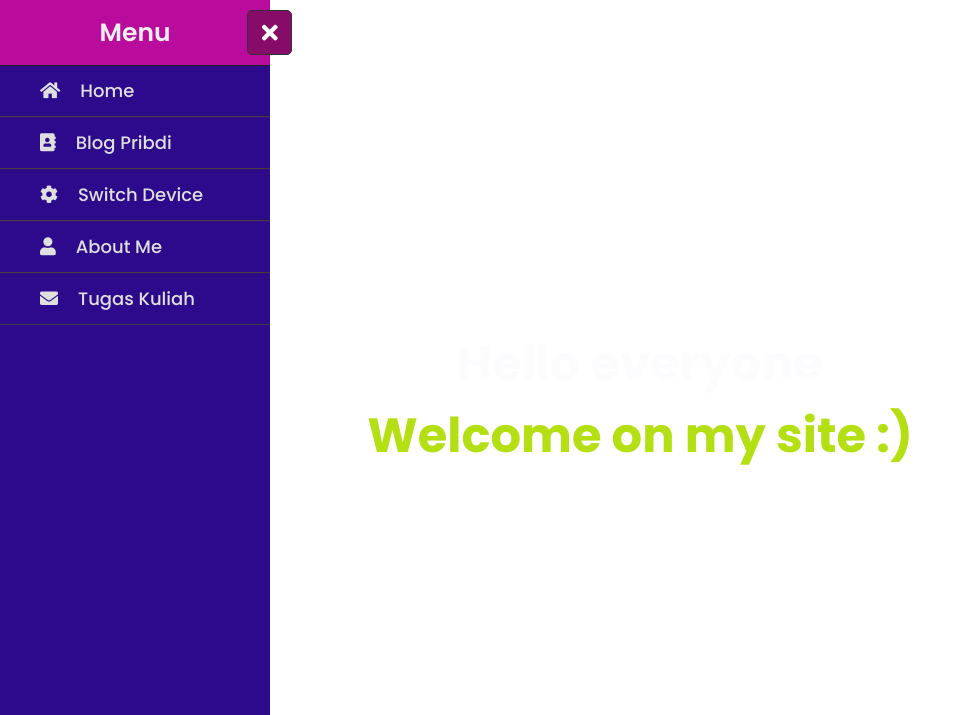
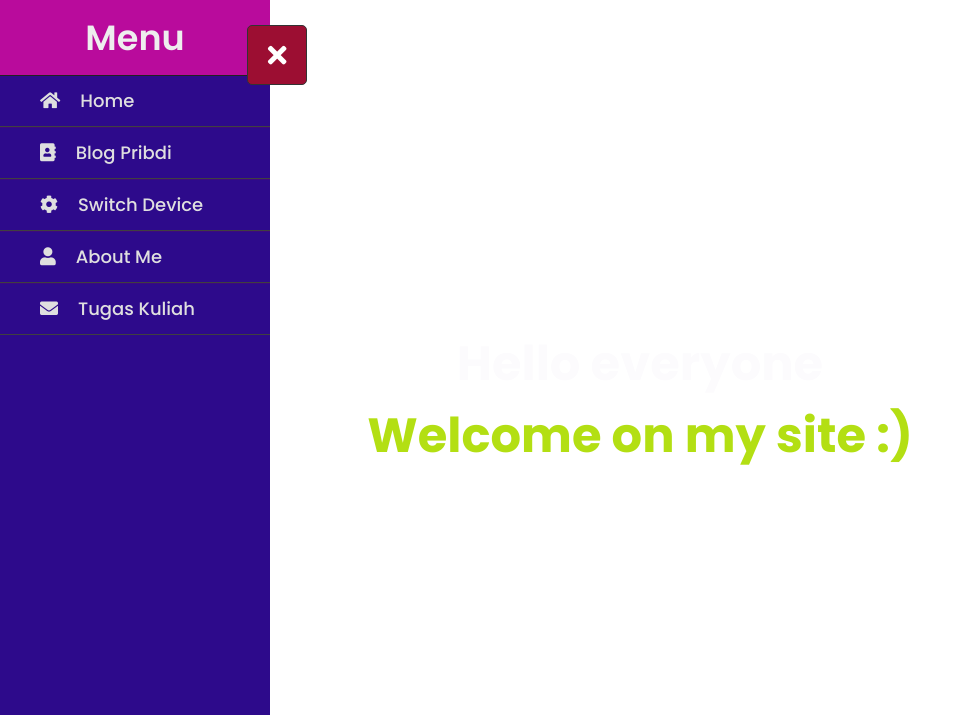
Before and after one commit to Tyrant2407/Rizkyperdana.github.io, a plain HTML site: page index.html in a window 1280 px wide. Both pictures are taken after a click on the label 42 px from the left and 32 px from the top of the page. Shown: the top 715 px of the page, without its empty margins (0-972 px from the left). Drawn offline with Linux system fonts and the light colour scheme.

Commit message:
Update style.css

```diff
--- a/style.css
+++ b/style.css
@@ -12,12 +12,12 @@
 }
 .wrapper .menu-btn{
   position: absolute;
-  left: 20px;
-  top: 10px;
-  background: #870b68;
-  color: #fff;
-  height: 45px;
-  width: 45px;
+  left: 25px;
+  top: 25px;
+  background: #9c0e32;
+  color: rgb(255, 255, 255);
+  height: 60px;
+  width: 60px;
   z-index: 9999;
   border: 1px solid #333;
   border-radius: 5px;
@@ -25,16 +25,16 @@
   display: flex;
   align-items: center;
   justify-content: center;
-  transition: all 0.3s ease;
+  transition: all 2s ease;
 }
 #btn:checked ~ .menu-btn{
   left: 247px;
 }
 .wrapper .menu-btn i{
   position: absolute;
-  transform: ;
-  font-size: 23px;
-  transition: all 0.3s ease;
+  transform: matrix(1) translate(-5%, -5%);
+  font-size: 27px;
+  transition: all 2s ease;
 }
 .wrapper .menu-btn i.fa-times{
   opacity: 0;
@@ -54,16 +54,16 @@
   width: 270px;
   overflow: hidden;
   left: -270px;
-  transition: all 0.3s ease;
+  transition: all 1.5s ease;
 }
 #btn:checked ~ #sidebar{
   left: 0;
 }
 #sidebar .title{
-  line-height: 65px;
+  line-height: 75px;
   text-align: center;
   background: rgb(185, 11, 156);
-  font-size: 25px;
+  font-size: 35px;
   font-weight: 600;
   color: #eeeeee;
   border-bottom: 1px solid #222;
@@ -85,7 +85,7 @@
 #sidebar .list-items li:hover{
   border-top: 1px solid transparent;
   border-bottom: 1px solid transparent;
-  box-shadow: 0 0px 10px 3px #870b68;
+  box-shadow: 0 0px 10px 3px #e7e6e7;
 }
 #sidebar .list-items li:first-child{
   border-top: none;
@@ -116,14 +116,14 @@
 #sidebar .list-items .icons a{
   height: 100%;
   width: 40px;
-  display: block;
+  display: inline-block;
   margin: 0 5px;
   font-size: 18px;
   color: #f2f2f2;
-  background: #4a4a4a;
+  background: #4b4949;
   border-radius: 5px;
   border: 1px solid #383838;
-  transition: all 0.3s ease;
+  transition: all 2s ease;
 }
 #sidebar .list-items .icons a:hover{
   background: #404040;
@@ -136,7 +136,7 @@
   top: 50%;
   left: 50%;
   transform: translate(-50%,-50%);
-  color: #202020;
+  color: #cf1212;
   z-index: -1;
   width: 100%;
   text-align: center;
@@ -150,7 +150,7 @@
   font-weight: 700;
 }
 body{
-    background-repeat: repeat;
-    background-size: cover;
+  background-repeat: no-repeat;
+  background-size: cover;
 
 }
```
